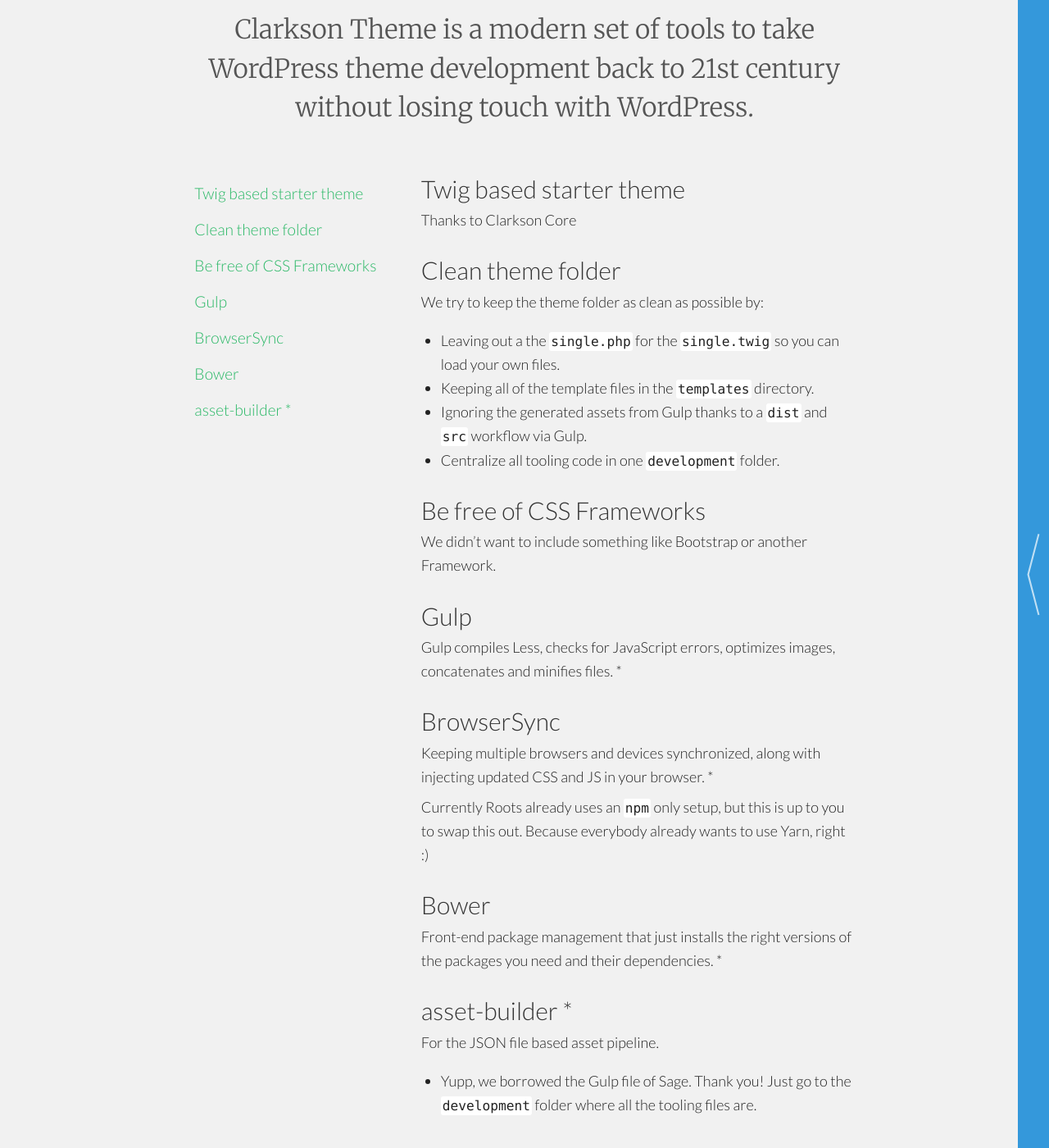
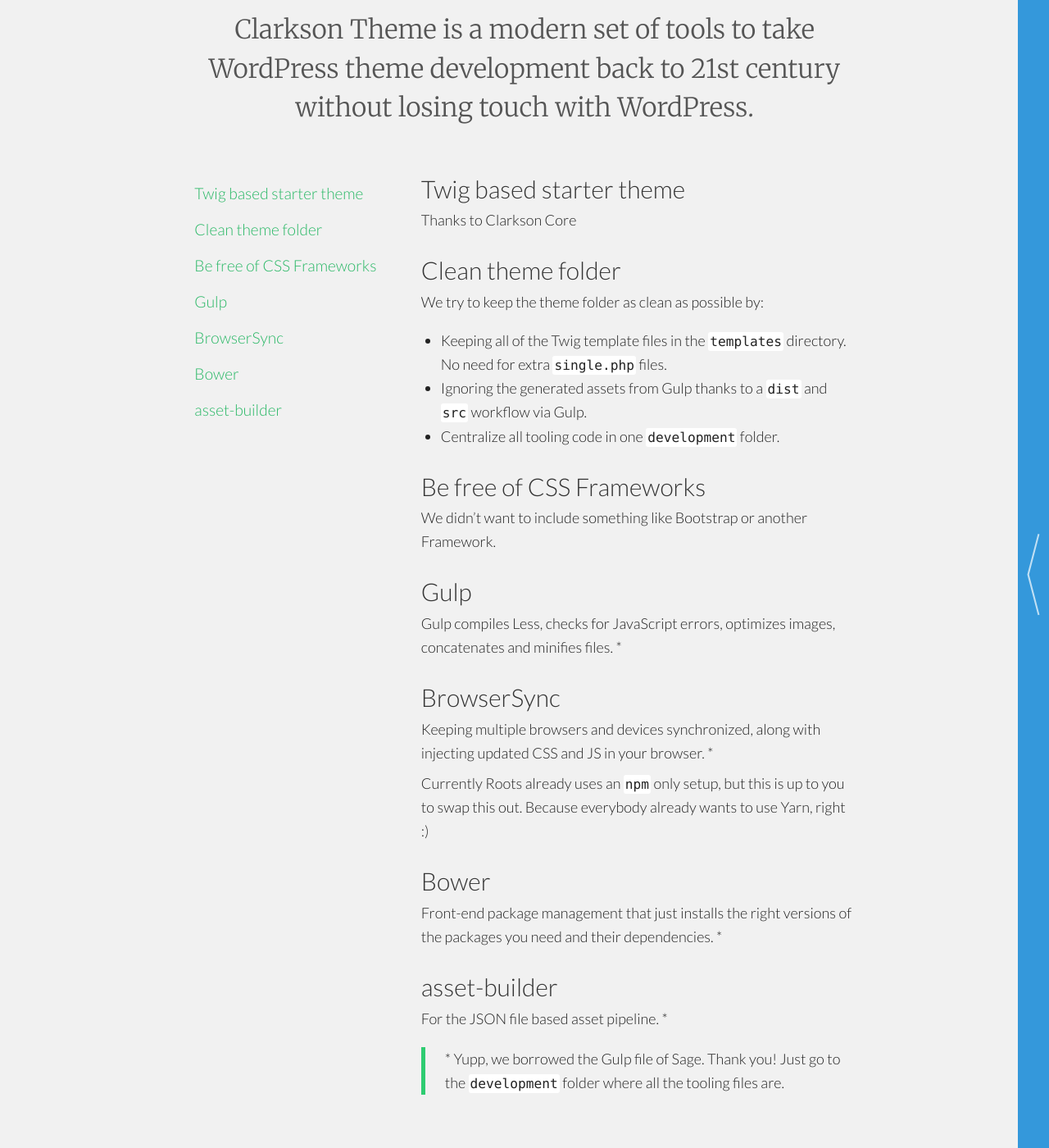
Before and after one commit to level-level/Clarkson-Theme, a Jekyll site: the page built from theme/index.md, in a window 1280 px wide and 1400 px high, scrolled down 116 px. Shown: the whole window at 82% size. Built offline with Jekyll 4.4.1, drawn with Linux system fonts in a browser that asks for light colours; some web fonts are replaced.

Commit message:
correct layout theme index

```diff
--- a/theme/index.md
+++ b/theme/index.md
@@ -15,8 +15,8 @@ Thanks to Clarkson Core
 ## Clean theme folder
 We try to keep the theme folder as clean as possible by:
 
-- Leaving out a the `single.php` for the `single.twig` so you can load your own files.
-- Keeping all of the template files in the `templates` directory.
+- Keeping all of the Twig template files in the `templates` directory.
+No need for extra `single.php` files.
 - Ignoring the generated assets from Gulp thanks to a `dist` and `src` workflow via Gulp.
 - Centralize all tooling code in one `development` folder.
 
@@ -35,7 +35,9 @@ Currently Roots already uses an `npm` only setup, but this is  up to you to swap
 ## Bower
 Front-end package management that just installs the right versions of the packages you need and their dependencies. *
 
-## asset-builder *
-For the JSON file based asset pipeline.
+## asset-builder
+For the JSON file based asset pipeline. *
 
-* Yupp, we borrowed the Gulp file of Sage. Thank you! Just go to the `development` folder where all the tooling files are.
+
+
+> \* Yupp, we borrowed the Gulp file of Sage. Thank you! Just go to the `development` folder where all the tooling files are.
```
